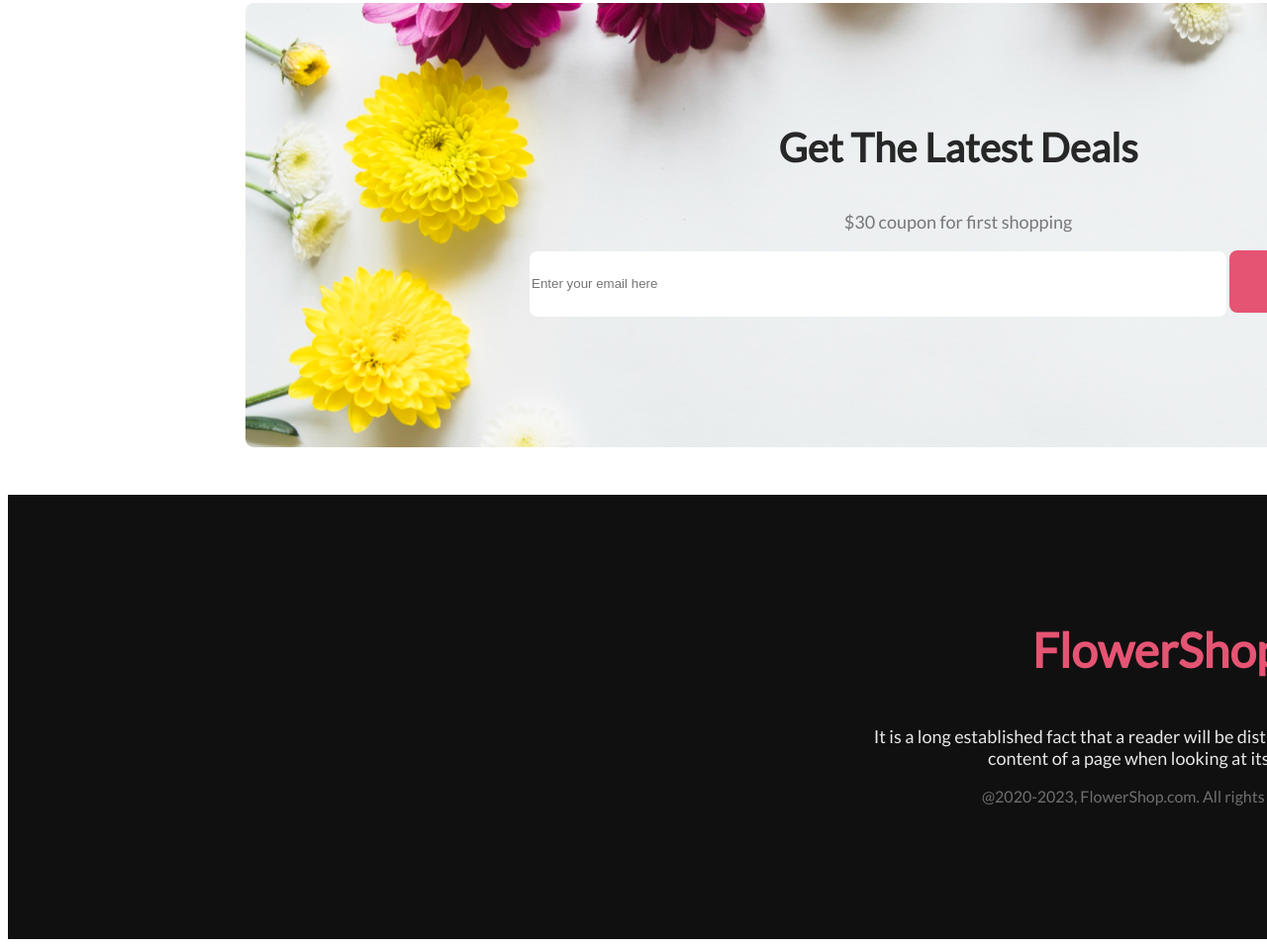
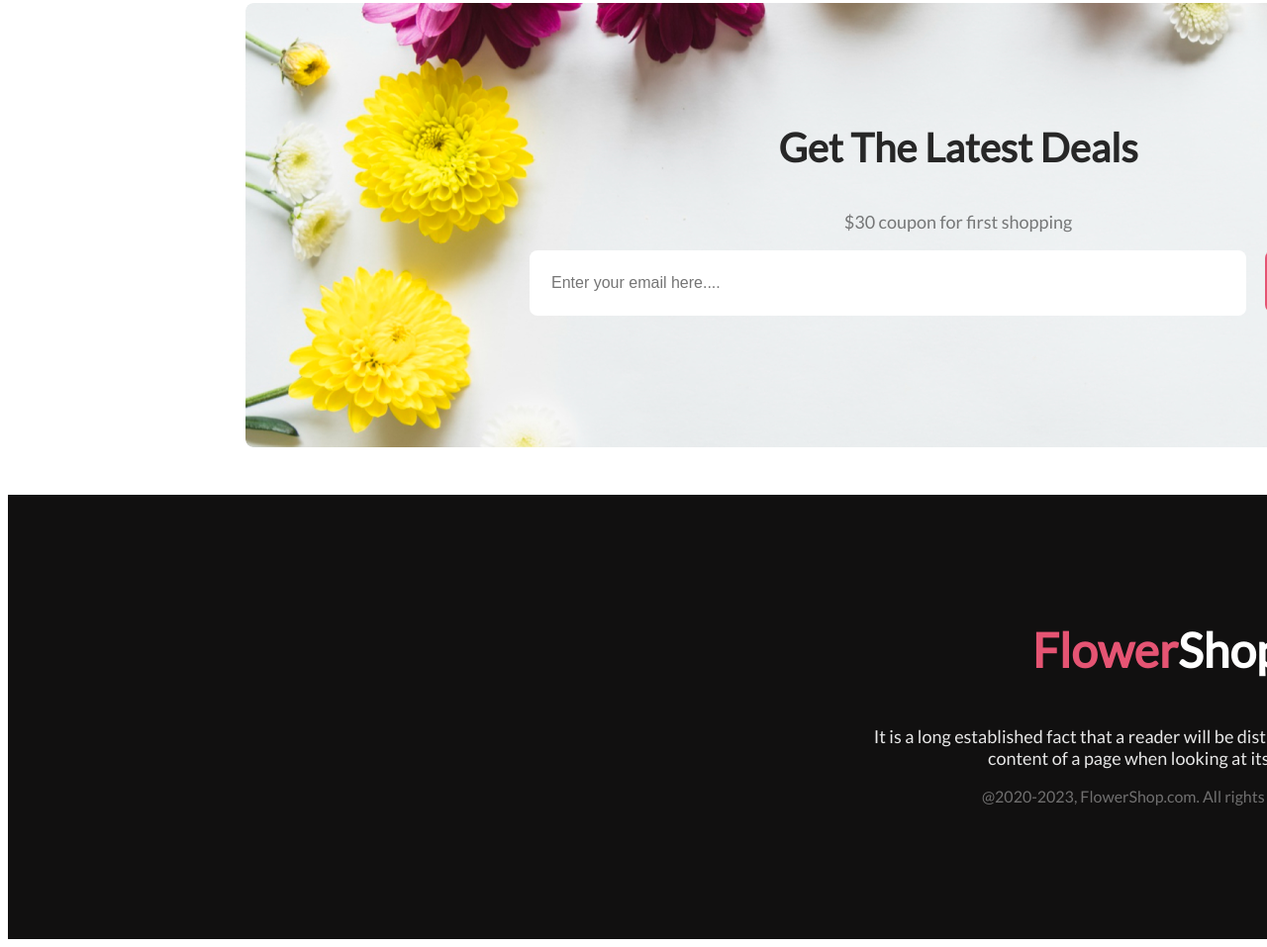
Before and after one commit to Israt-Jahan-Sujana/flower-shop-assignment, a plain HTML site: page index.html in a window 1280 px wide. Shown: the part 4258-5215 px from the top of the page at 99% size. Drawn offline with Linux system fonts and the light colour scheme.

Commit message:
update some mistake

```diff
--- a/index.html
+++ b/index.html
@@ -76,12 +76,12 @@
             <p class="deals-description">
                 $30 coupon for first shopping
             </p>
-            <input class="deals-mail" type="email" placeholder="Enter your email here" name="" id="">
-            <button class="primary-btn">Subscribe</button>
+            <input class="deals-mail" type="email" placeholder="Enter your email here...." name="" id="">
+            <button id="button" class="primary-btn">Subscribe</button>
         </section>
     </main>
     <footer>
-        <h3 class="footer-heading">FlowerShop</h3>
+        <h3 class="footer-heading">Flower<span id="footer-heading-extra">Shop</span></h3>
         <p class="footer-description">
             It is a long established fact that a reader will be distracted by the readable content of a page when looking at its layout.
         </p>
--- a/styles/flower.css
+++ b/styles/flower.css
@@ -240,6 +240,13 @@ body{
     height: 64px;
     margin-left: 287px;
     border: none;
+    color: rgba(39, 39, 39, 0.60);
+    padding-left: 22px;
+    font-size: 16px;
+    font-weight: 400;
+}
+#button{
+    margin-left: 16px;
 }
 footer{
     width:max-content;
@@ -273,3 +280,6 @@ footer{
     font-size: 16px;
     font-weight: 400;
 }
+#footer-heading-extra{
+    color: #FFF;
+}
```
